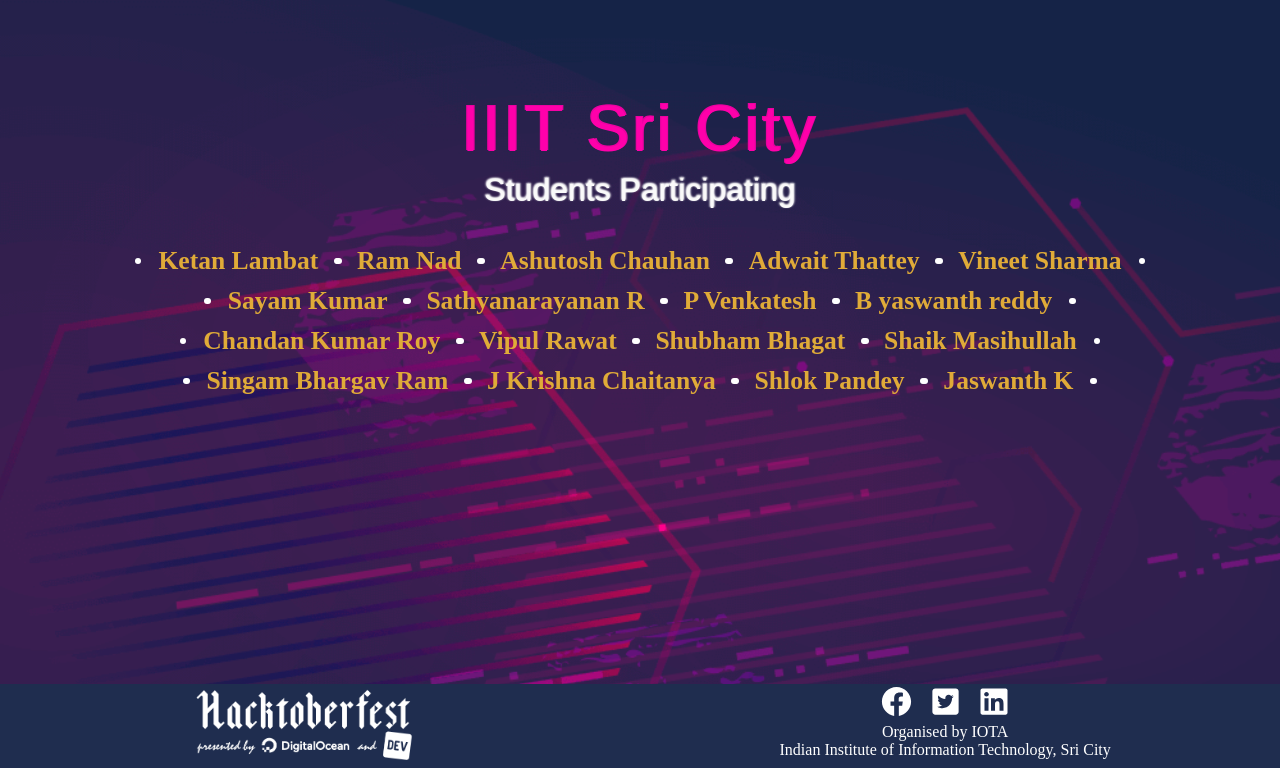
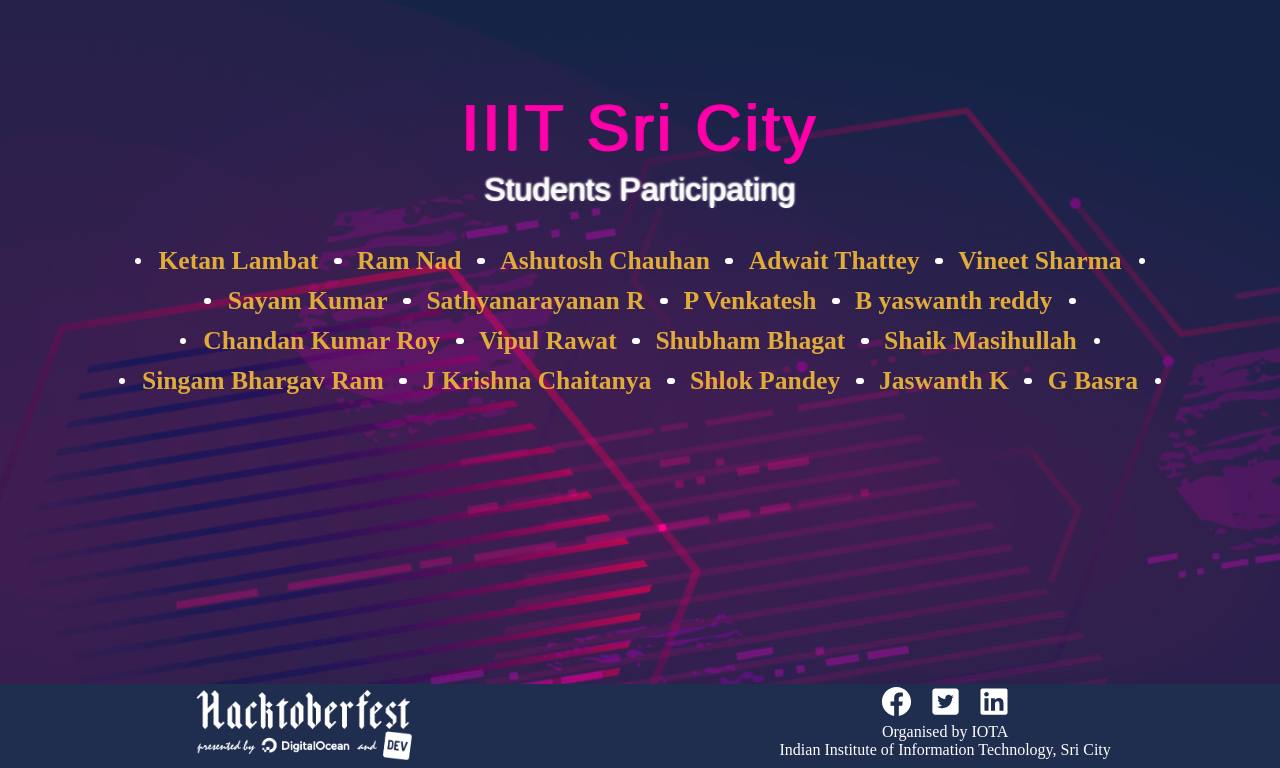
Before and after one commit to Project-Club-IIITS/hacktoberfest2019-participants, a Jekyll site: the page index.html, which Jekyll copies as it is, in a window 1280 px wide, cut to the strip 132-900 px from the top of the page. Built offline with Jekyll 4.4.1, drawn with Linux system fonts in a browser that asks for light colours; some web fonts are replaced.

Commit message:
added G Basra

```diff
--- a/index.html
+++ b/index.html
@@ -63,6 +63,7 @@
                 <li><a href="https://github.com/chaitanya531">J Krishna Chaitanya</a></li>
                 <li><a href="https://github.com/b30wulffz">Shlok Pandey</a></li>
 		<li><a href="https://github.com/JazzKriss21">Jaswanth K</a></li>
+		<li><a href="https://github.com/imgsing">G Basra</a></li>
 
             </ul>
         </div>
```
